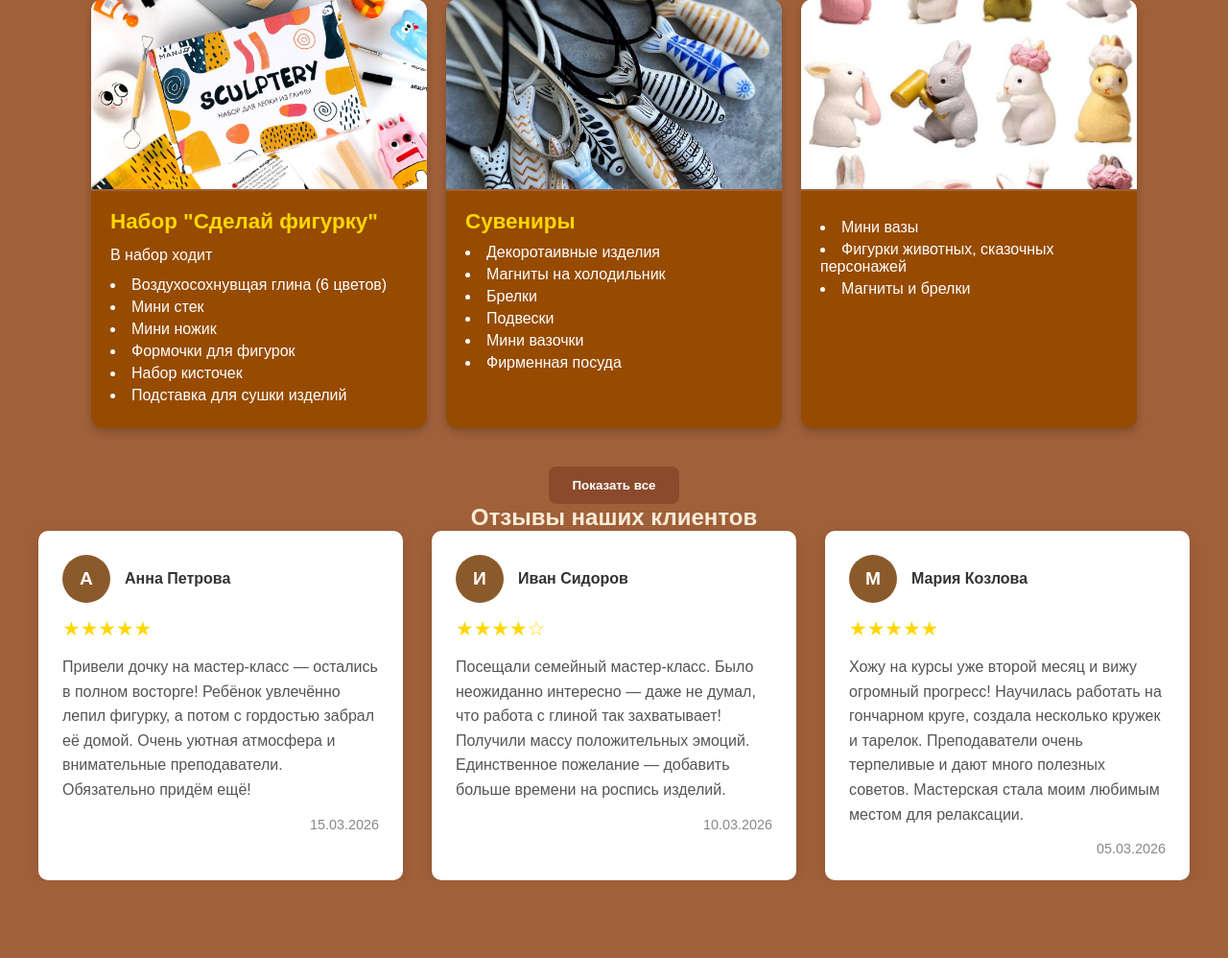
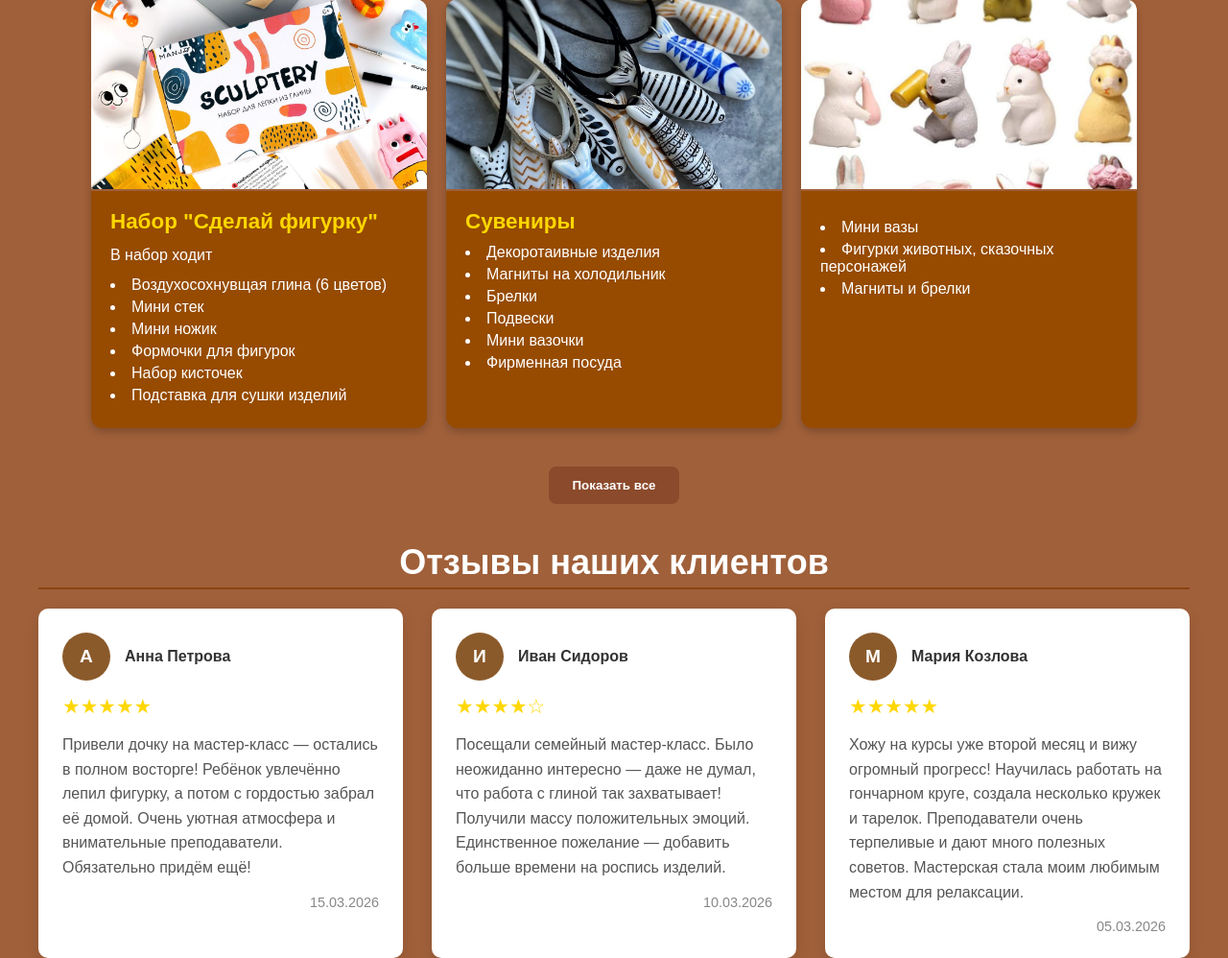
Before and after one commit to makoni2684/goncharsky, a PHP site: page / in a window 1280 px wide. Shown: the part 2167-3165 px from the top of the page at 96% size. Before the commit the page ends 3084 px from the top, so only its background shows below. Run offline with PHP 8.4, Linux system fonts and the light colour scheme.

Commit message:
пжывдаропждвао

```diff
--- a/style.css
+++ b/style.css
@@ -299,20 +299,17 @@ padding: 60px 0;
 background-color: #f9f7f4;
 }
 
+
 .otzivy h2 {
     text-align: center;
-    color: #faebd7;
-}
-
-    .otzivy h2::after {
-        background: #8b4513;
-    }
-
-section h2:hover {
     color: #fff;
-    text-shadow: 0 0 10px rgba(255, 215, 0, 0.5), 2px 2px 5px rgba(0, 0, 0, 0.4);
-    transform: translateY(-2px);
-    transition: all 0.3s ease;
+    font-family: Arial, sans-serif;
+    font-size: 36px;
+    font-weight: bold;
+    margin-top: 40px;
+    margin-bottom: 20px;
+    border-bottom: 2px solid #8b4513;
+    padding-bottom: 5px;
 }
 
 .reviews-grid {
```
